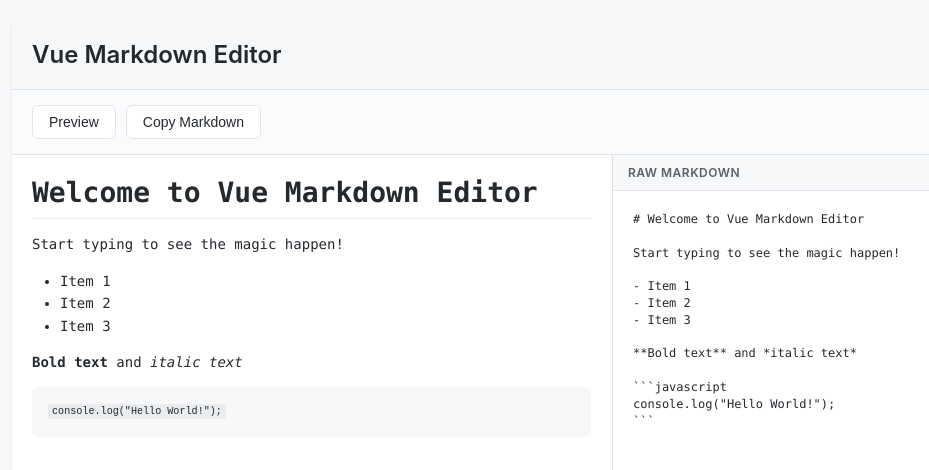
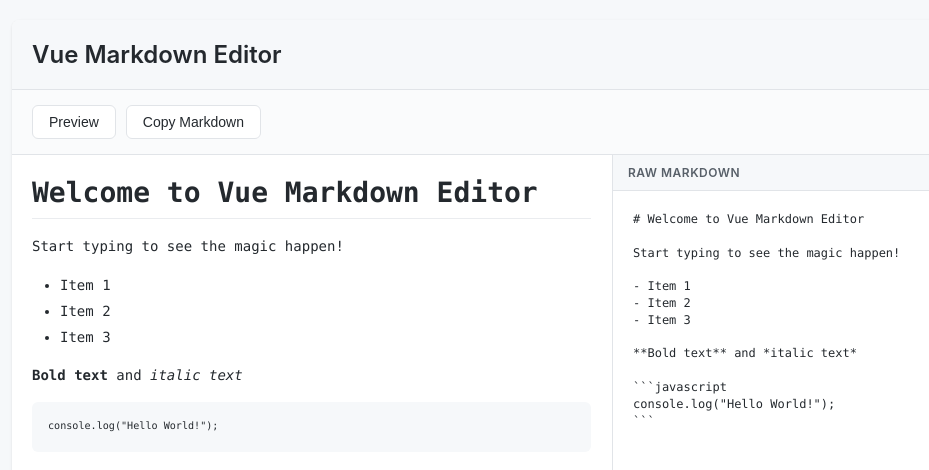
Before and after one commit to bumfo/vue-md, a Vue app: page / in a window 1280 px wide. Shown: the top 470 px of the page, without its empty margins (28-957 px from the left). Built offline with nearby package versions, Linux system fonts and the light colour scheme.

Commit message:
proper css

```diff
--- a/src/components/MarkdownEditor.vue
+++ b/src/components/MarkdownEditor.vue
@@ -242,6 +242,38 @@ export default {
 </script>
 
 <style>
+/* CSS Reset for markdown editor content */
+.markdown-editor * {
+  margin: 0;
+  padding: 0;
+  border: 0;
+  vertical-align: baseline;
+  box-sizing: border-box;
+}
+
+.markdown-editor *,
+.markdown-editor *::before,
+.markdown-editor *::after {
+  box-sizing: inherit;
+}
+
+/* Ensure list styles are preserved after reset */
+.markdown-editor ul {
+  list-style-type: disc;
+}
+
+.markdown-editor ol {
+  list-style-type: decimal;
+}
+
+.markdown-editor ul ul,
+.markdown-editor ul ol,
+.markdown-editor ol ol,
+.markdown-editor ol ul {
+  margin-top: 0;
+  margin-bottom: 0;
+}
+
 .markdown-editor {
   padding: 20px;
   min-height: 459px;
@@ -260,16 +292,26 @@ export default {
   outline: none;
 }
 
+/* GitHub Markdown Styles - Applied after reset */
 .markdown-editor h1,
 .markdown-editor h2,
 .markdown-editor h3,
 .markdown-editor h4,
 .markdown-editor h5,
 .markdown-editor h6 {
-  margin: 0;
-  padding: 0;
+  margin-top: 24px;
+  margin-bottom: 16px;
   font-weight: 600;
   line-height: 1.25;
+}
+
+.markdown-editor h1:first-child,
+.markdown-editor h2:first-child,
+.markdown-editor h3:first-child,
+.markdown-editor h4:first-child,
+.markdown-editor h5:first-child,
+.markdown-editor h6:first-child {
+  margin-top: 0;
 }
 
 .markdown-editor h1 {
@@ -284,9 +326,53 @@ export default {
   padding-bottom: 0.3em;
 }
 
+.markdown-editor h3 {
+  font-size: 1.25em;
+}
+
+.markdown-editor h4 {
+  font-size: 1em;
+}
+
+.markdown-editor h5 {
+  font-size: 0.875em;
+}
+
+.markdown-editor h6 {
+  font-size: 0.85em;
+  color: #6a737d;
+}
+
+.markdown-editor p {
+  margin-top: 0;
+  margin-bottom: 16px;
+}
+
 .markdown-editor ul,
 .markdown-editor ol {
+  margin-top: 0;
+  margin-bottom: 16px;
   padding-left: 2em;
+}
+
+.markdown-editor li {
+  word-wrap: break-word;
+}
+
+.markdown-editor li > p {
+  margin-top: 16px;
+}
+
+.markdown-editor li + li {
+  margin-top: 0.25em;
+}
+
+.markdown-editor strong {
+  font-weight: 600;
+}
+
+.markdown-editor em {
+  font-style: italic;
 }
 
 .markdown-editor code {
@@ -295,9 +381,12 @@ export default {
   font-size: 85%;
   background-color: rgba(27, 31, 35, 0.05);
   border-radius: 3px;
+  font-family: 'SF Mono', Monaco, Consolas, 'Liberation Mono', monospace;
 }
 
 .markdown-editor pre {
+  margin-top: 0;
+  margin-bottom: 16px;
   background-color: #f6f8fa;
   border-radius: 6px;
   padding: 16px;
@@ -306,10 +395,52 @@ export default {
   line-height: 1.45;
 }
 
+.markdown-editor pre code {
+  display: inline;
+  max-width: none;
+  padding: 0;
+  margin: 0;
+  overflow: visible;
+  line-height: inherit;
+  word-wrap: normal;
+  background-color: transparent;
+  border: 0;
+}
+
 .markdown-editor blockquote {
+  margin: 0 0 16px 0;
   padding: 0 1em;
   color: #6a737d;
   border-left: 0.25em solid #dfe2e5;
-  margin: 0;
+}
+
+.markdown-editor hr {
+  height: 0.25em;
+  padding: 0;
+  margin: 24px 0;
+  background-color: #e1e4e8;
+  border: 0;
+}
+
+.markdown-editor table {
+  border-spacing: 0;
+  border-collapse: collapse;
+  margin-top: 0;
+  margin-bottom: 16px;
+}
+
+.markdown-editor table th,
+.markdown-editor table td {
+  padding: 6px 13px;
+  border: 1px solid #dfe2e5;
+}
+
+.markdown-editor table th {
+  font-weight: 600;
+  background-color: #f6f8fa;
+}
+
+.markdown-editor table tr:nth-child(2n) {
+  background-color: #f6f8fa;
 }
 </style>
```
